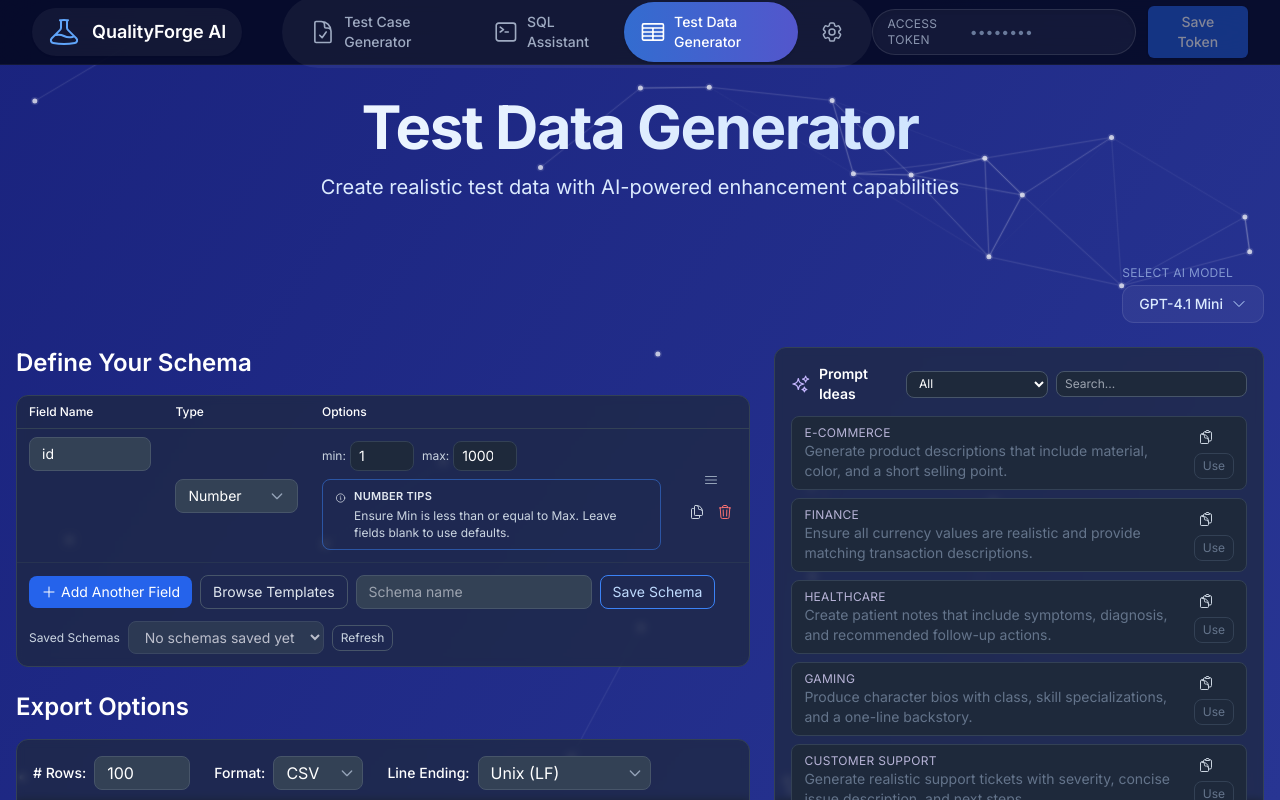
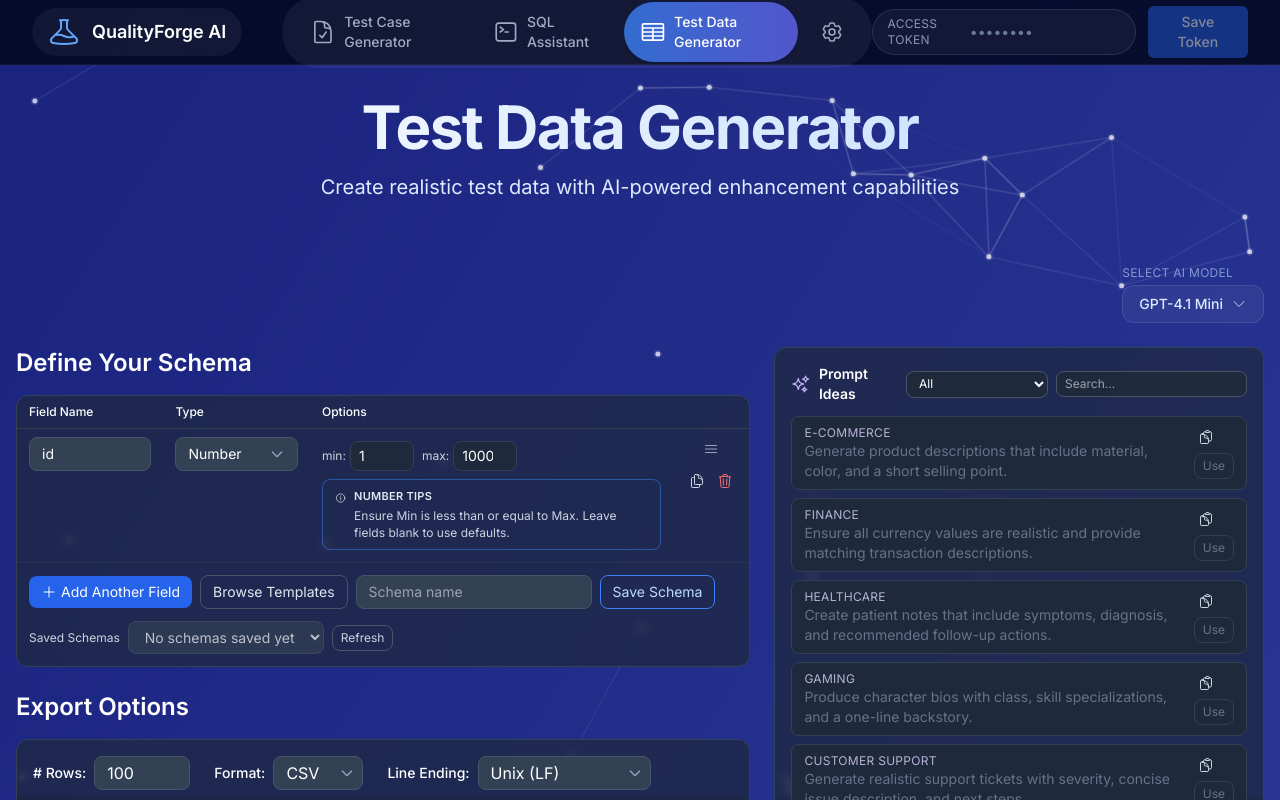
Before and after one commit to ronaldbusque/TestCaseGeneratorApp, a Next.js app: page /data-generator in a window 1280 px wide. Shown: the top 800 px of the page. Built offline with nearby package versions, Linux system fonts and the light colour scheme.

Commit message:
fix: align schema table and restore faker fallback

```diff
--- a/src/components/data-generator/SchemaBuilder.tsx
+++ b/src/components/data-generator/SchemaBuilder.tsx
@@ -808,7 +808,8 @@
       style={style}
       className={`border-b border-slate-700/50 ${isDragging ? 'bg-slate-800/80 shadow-lg' : ''}`}
     >
-      <td className="px-3 py-2 flex items-center">
+      <td className="px-3 py-2 align-top">
+        <div className="flex items-center">
         <input
           type="text"
           value={field.name}
@@ -816,8 +817,9 @@
           className="w-full bg-slate-700 border border-slate-600 text-white rounded-lg px-3 py-1.5 text-sm"
           placeholder="Field name"
         />
+        </div>
       </td>
-      <td className="px-3 py-2">
+      <td className="px-3 py-2 align-top">
         <button
           onClick={() => onTypeSelect(index)}
           className="w-full flex justify-between items-center bg-slate-700 hover:bg-slate-600 border border-slate-600 text-white rounded-lg px-3 py-1.5 text-sm transition-colors"
@@ -828,10 +830,10 @@
           </svg>
         </button>
       </td>
-      <td className="px-3 py-2">
+      <td className="px-3 py-2 align-top">
         {renderOptions(field, index)}
       </td>
-      <td className="px-3 py-2">
+      <td className="px-3 py-2 align-top">
         <div className="flex flex-col items-center space-y-2">
           <button
             className="p-1 rounded-lg text-slate-400 hover:bg-slate-600 transition-colors cursor-grab active:cursor-grabbing"
--- a/src/lib/services/ai/testDataGenerator.ts
+++ b/src/lib/services/ai/testDataGenerator.ts
@@ -494,7 +494,7 @@
         case 'Number': {
           const min = this.toNumber(options.min, 1);
           const max = this.toNumber(options.max, 1000);
-          return fakerInstance.number.int({ min, max });
+          return this.faker.number.int({ min, max });
         }
 
         case 'Decimal Number':
```
